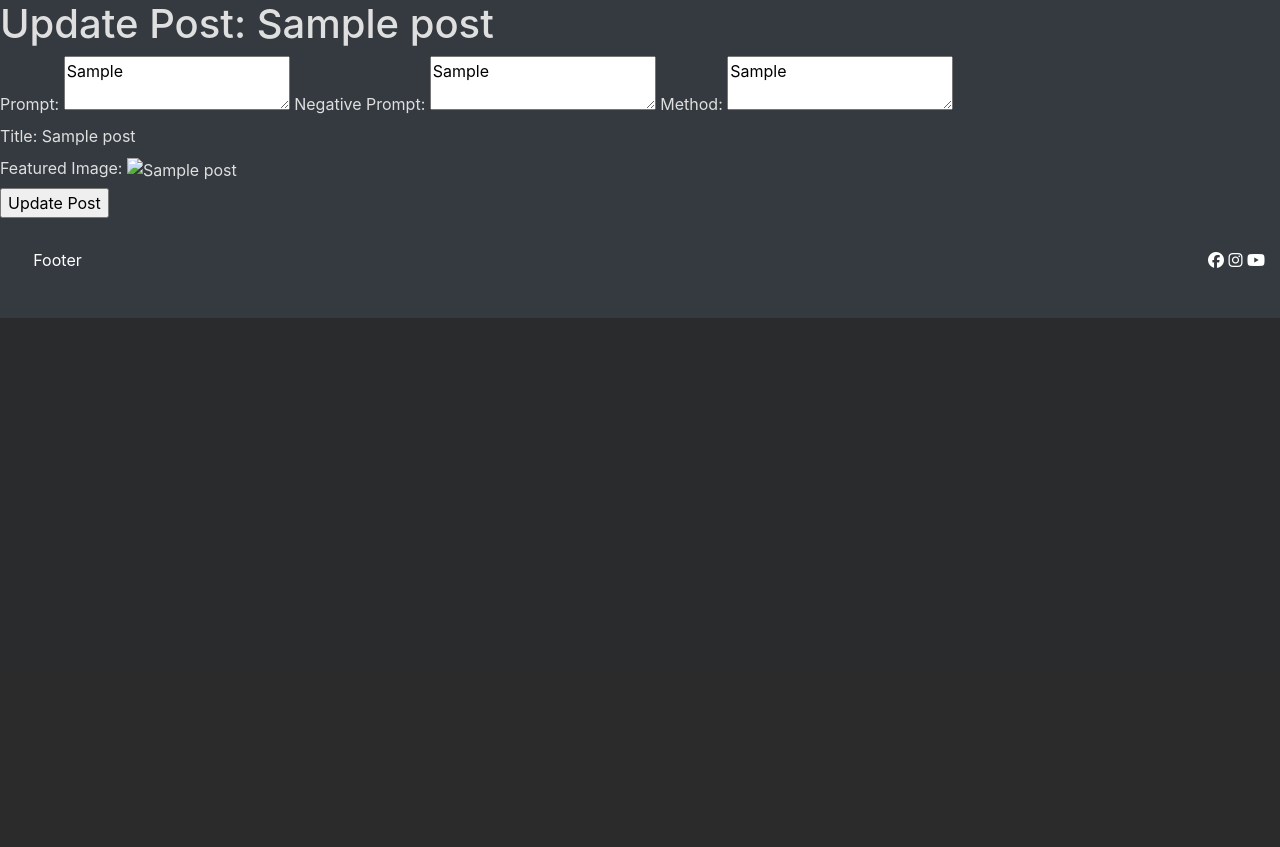
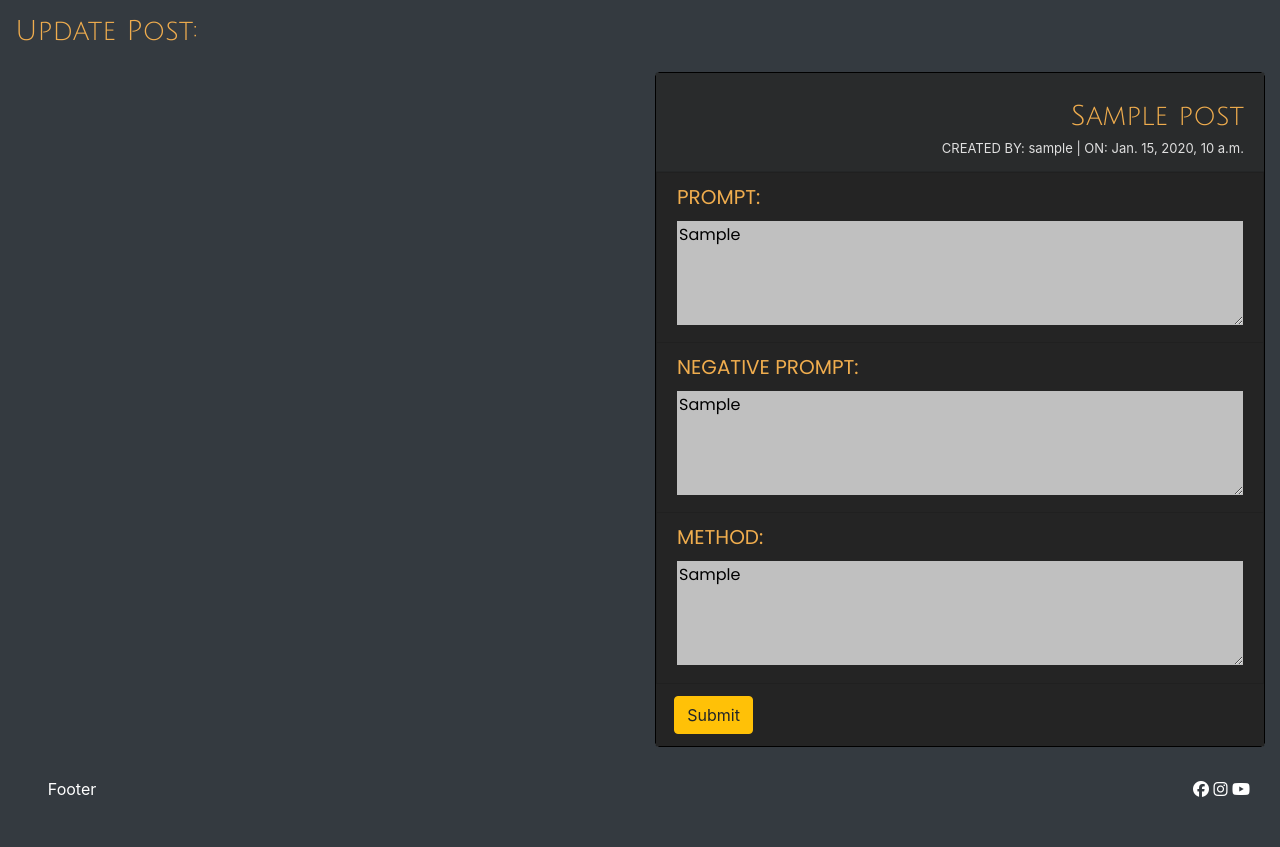
Before and after one commit to JeffreyBull76/CI_project4, a Django app: a page that uses templates/nav.html in a window 1280 px wide. Shown: the part 129-976 px from the top of the page. Before the commit the page ends 447 px from the top, so only its background shows below. Run offline with Django 3.2, Linux system fonts and the light colour scheme; a user stored in the database is signed in; tables that the repository leaves empty hold one stand-in row (values such as "Sample post"); some libraries are stand-ins or nearby versions.

Commit message:
style update form and heading tweaks

```diff
--- a/static/css/style.css
+++ b/static/css/style.css
@@ -373,6 +393,10 @@ section {
 	box-shadow: 2px 2px 8px rgba(0, 0, 0, 0.4);
 }
 
+.card-subtitle {
+	font-size: small;
+}
+
 #text-card {
 	border: 0.5px solid #000000;
 	margin-top: 2.5%;
@@ -482,22 +513,49 @@ section {
 	margin-left: -14px;
 }
 
-/* MODAL */
+/* ACOUNT PAGE STYLE */
 
-.modal-title {
+.accnt-page-header {
+	margin: 2rem 0;
+}
+
+.accnt-page-header a .btn {
+	margin: 10px 0 20px 0;
+}
+
+.accnt-page-header h3 {
+	color: #f0ad4e;
+	font-family: 'Julius Sans One', sans-serif;
+}
+
+.accnt-page-header p {
+	font-family: 'Poppins', sans-serif;
+}
+
+.updte-page-form-style label {
+	display: block;
+}
+
+.update-title {
+	margin-top: 15px;
 	font-family: 'Julius Sans One', sans-serif;
 	color: #f0ad4e;
 }
 
-.modal-text {
+.update-text {
 	font-family: 'Poppins', sans-serif;
-	font-size: 0.9rem;
+	font-size: 0.8rem;
 }
 
-.modal-content p:nth-child(2) {
-	margin-top: 35px;
+.update-textarea {
+	border: 0;
+	background-color: #c0c0c0;
+	font-size: 1rem;
+	color: #000;
+	height: 6.5rem;
+	width: 100%;
 }
 
-.modal-content {
-	padding: 25px;
+.update-post-btn {
+	margin: 2% 3%;
 }
--- a/templates/create_post.html
+++ b/templates/create_post.html
@@ -50,7 +50,7 @@
                 <div class="alert alert-danger">{{ error }}</div>
                 {% endfor %}
                 {% endif %}
-                <button type="submit" class="btn btn-signup btn-lg">Submit</button>
+                <button type="submit" class="btn btn-signup btn-lg btn-warning">Submit</button>
             </form>
         </div>
 
--- a/templates/image_post.html
+++ b/templates/image_post.html
@@ -98,12 +98,12 @@
       <div class="card mb-3" id="comment-card">
         <div class="card-header">
           {{ comment.name }} said on {{ comment.created_on }}:
+        </div>
+        <div class="card-body">
+          <p>{{ comment.body }}</p>
           {% if user.is_authenticated and comment.name == user.username %}
           <a href="{% url 'comment_delete' pk=comment.pk %}" class="btn btn-danger btn-sm float-right">Delete</a>
           {% endif %}
-        </div>
-        <div class="card-body">
-          <p>{{ comment.body }}</p>
         </div>
       </div>
       <!-- displays a message when no comments are present -->
--- a/templates/index.html
+++ b/templates/index.html
@@ -37,7 +37,7 @@
 
           <p class="modal-text">The process of creating AI art involves feeding the AI system with input data and letting it generate a new output based on the learned patterns.
             The generated output can then be refined or altered by a human artist to create a final piece of art.</p>
-          <p class="modal-text">Remember be respectful and constructive. Go to the Signup link to start viewing & posting..</p>
+          <p class="modal-text">Remember be respectful and constructive. Go to the Signup link to start viewing & posting!</p>
           <div class="modal-btn">
           <button type="button" class="btn btn-warning" data-dismiss="modal">Close</button>
         </div>
--- a/templates/nav.html
+++ b/templates/nav.html
@@ -45,7 +45,7 @@
   <header>
 
     <nav class="navbar bg-dark navbar-items">
-      <a class="navbar-brand" href="#">Promptiverse</a>
+      <a class="navbar-brand" href="{% url 'home' %}">Promptiverse</a>
       <div class="ml-auto">
         <ul class="navbar-nav">
           <li class="nav-item">
--- a/templates/post_update.html
+++ b/templates/post_update.html
@@ -2,26 +2,63 @@
 {% block main %}
 
 <!-- retrieves data from our view to populate a form with existing post data -->
-<h1>Update Post: {{ post.title }}</h1>
+<div class="container-fluid">
+  <h3 class="update-title">Update Post:</h3>
+  <div class="row d-flex">
 
+    <div class="col-lg-6 col-md-6 col-sm-12">
+      <div class="post-image">
+        {% if "placeholder" in post.featured_image.url %}
+        <img src="https://via.placeholder.com/512x512" alt="Post Image" class="img-fluid">
+        {% else %}
+        <img src=" {{ post.featured_image.url }}" class="img-fluid">
+        {% endif %}
+      </div>
+    </div>
+
+    <div class="col-lg-6 col-md-6 col-sm-12 text-right">
+      <div class="card" id="text-card">
         <form method="post">
           {% csrf_token %}
-  <label>Prompt:</label>
-  <textarea name="prompt">{{ post.prompt }}</textarea>
-  <label>Negative Prompt:</label>
-  <textarea name="negprompt">{{ post.negprompt }}</textarea>
-  <label>Method:</label>
-  <textarea name="method">{{ post.method }}</textarea>
-  <div>
-    <label>Title:</label>
-    <span>{{ post.title }}</span>
+
+          <div class="card-header">
+            <h3 class="card-title update-title">{{ post.title }}</h3>
+            <p class="card-subtitle">CREATED BY: {{ post.author }} | ON: {{ post.created_on }}</p>
           </div>
-  <div>
-    <label>Featured Image:</label>
-    <img src="{{ post.featured_image.url }}" alt="{{ post.title }}">
+
+          <div class="card-body">
+
+            <div class="promptdiv list-group-item updte-page-form-style update-text">
+              <label>
+                <h5 class="card-title">PROMPT:</h5>
+              </label>
+              <textarea name="prompt" class="update-textarea">{{ post.prompt }}</textarea>
             </div>
-  <input type="submit" value="Update Post">
+
+            <div class="negpromptdiv list-group-item updte-page-form-style update-text">
+              <label>
+                <h5 class="card-title">NEGATIVE PROMPT:</h5>
+              </label>
+              <textarea name="negprompt" class="update-textarea">{{ post.negprompt }}</textarea>
+            </div>
+
+            <div class="methoddiv list-group-item updte-page-form-style update-text">
+              <label>
+                <h5 class="card-title">METHOD:</h5>
+              </label>
+              <textarea name="method" class="update-textarea">{{ post.method }}</textarea>
+            </div>
+
+            <div class="update-btn-row d-flex justify-content-start">
+              <button type="submit" class="update-post-btn btn btn-warning" value="Update Post">Submit</button>
+            </div>
+
+          </div>
+
         </form>
+      </div>
 
+    </div>
+  </div>
 
   {% endblock %}
```
Also changed, not shown: other parts of static/css/style.css (+62 -35 lines), templates/account.html (+20 -11 lines). Lines whose indentation alone changed are shown as unchanged.
